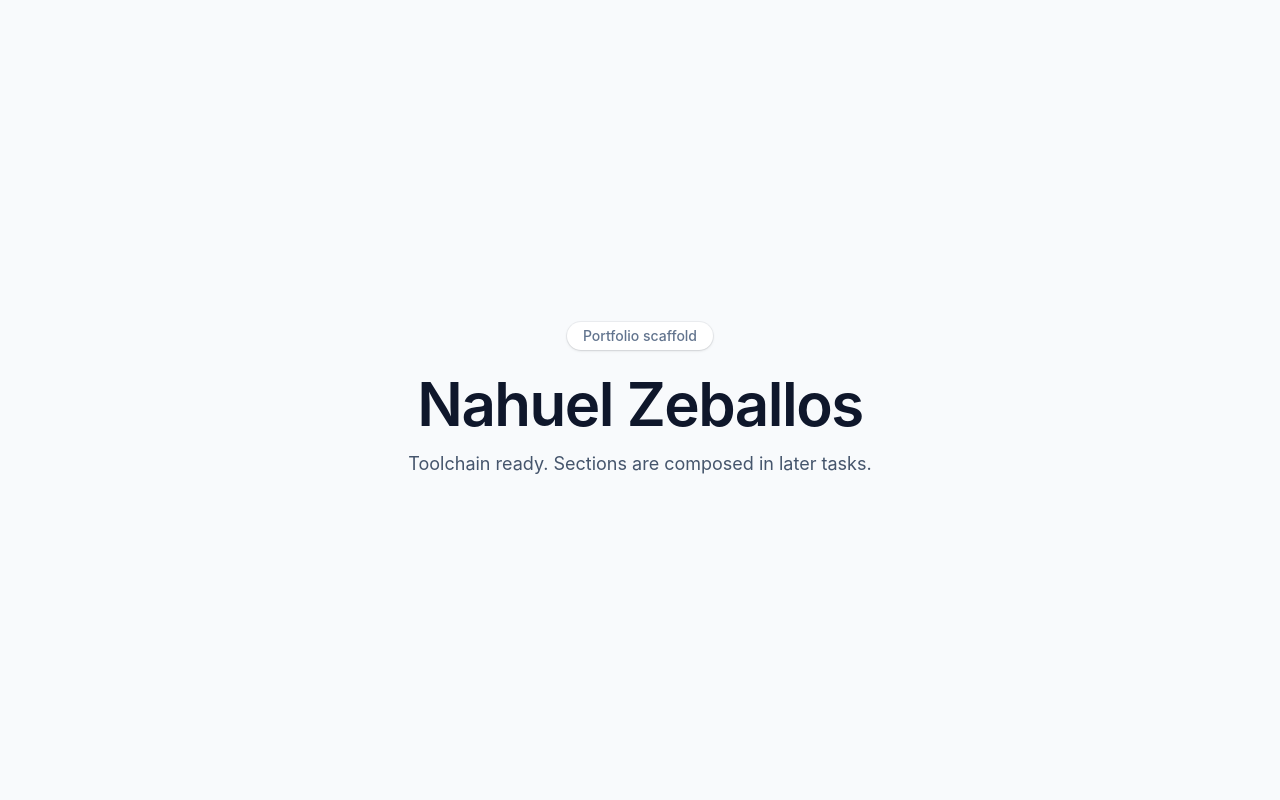
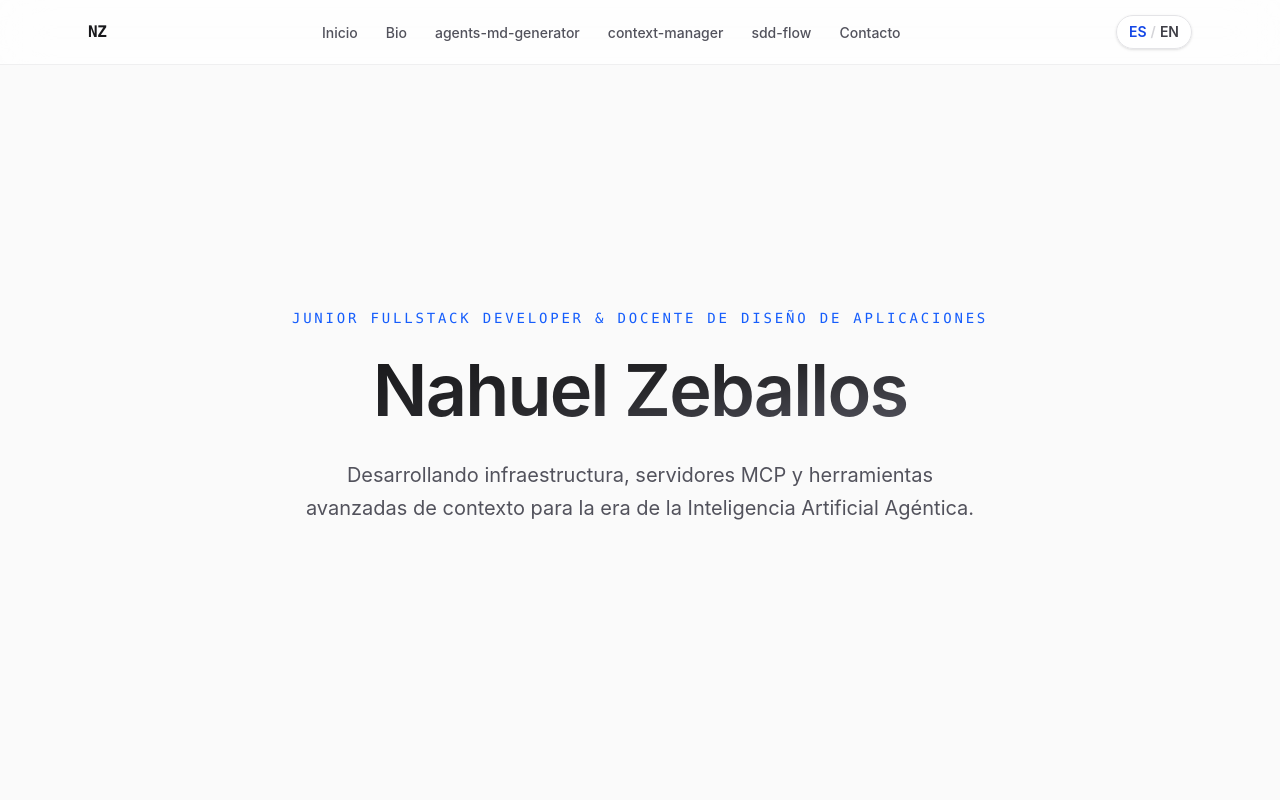
Before and after one commit to nushey/portfolio, a React (Vite) app: page / in a window 1280 px wide. Shown: the top 800 px of the page. Built offline with nearby package versions, Linux system fonts and the light colour scheme.

Commit message:
feat(portfolio-site): compose app and add page metadata

```diff
--- a/index.html
+++ b/index.html
@@ -3,7 +3,35 @@
   <head>
     <meta charset="UTF-8" />
     <meta name="viewport" content="width=device-width, initial-scale=1.0" />
-    <title>Nahuel Zeballos — Portfolio</title>
+
+    <link rel="icon" type="image/svg+xml" href="/favicon.svg" />
+    <meta name="theme-color" content="#fafafa" />
+
+    <title>Nahuel Zeballos — Junior Fullstack Developer</title>
+    <meta
+      name="description"
+      content="Nahuel Zeballos — Junior Fullstack Developer and Diseño de Aplicaciones instructor building MCP servers and context tooling for the agentic-AI era."
+    />
+
+    <!-- Canonical URL. Placeholder Vercel domain — update once the live *.vercel.app URL is assigned. -->
+    <link rel="canonical" href="https://portfolio-nushey.vercel.app/" />
+
+    <!-- Open Graph -->
+    <meta property="og:type" content="website" />
+    <meta property="og:title" content="Nahuel Zeballos — Junior Fullstack Developer" />
+    <meta
+      property="og:description"
+      content="Junior Fullstack Developer and Diseño de Aplicaciones instructor building MCP servers and context tooling for the agentic-AI era."
+    />
+    <meta property="og:url" content="https://portfolio-nushey.vercel.app/" />
+
+    <!-- Twitter -->
+    <meta name="twitter:card" content="summary_large_image" />
+    <meta name="twitter:title" content="Nahuel Zeballos — Junior Fullstack Developer" />
+    <meta
+      name="twitter:description"
+      content="Junior Fullstack Developer and Diseño de Aplicaciones instructor building MCP servers and context tooling for the agentic-AI era."
+    />
   </head>
   <body>
     <div id="root"></div>
--- a/src/App.jsx
+++ b/src/App.jsx
@@ -1,17 +1,34 @@
+import Navbar from './components/Navbar.jsx'
+import Hero from './components/Hero.jsx'
+import Bio from './components/Bio.jsx'
+import ProjectSection from './components/ProjectSection.jsx'
+import Contact from './components/Contact.jsx'
+import { projects } from './data/projects.js'
+
+// Composition root. Renders the fixed Navbar, then the page sections in order.
+// The three project blocks are driven from the single `projects` data array
+// (never hardcoded). A decorative, fixed background wash gives the translucent
+// glass cards something to read against; it is aria-hidden and purely visual.
+// `<main>` carries top padding so content clears the fixed h-16 navbar (anchored
+// jumps are additionally handled by the global `section { scroll-margin-top }`).
 export default function App() {
   return (
-    <main className="min-h-dvh bg-slate-50 text-slate-900">
-      <section className="mx-auto flex min-h-dvh max-w-6xl flex-col items-center justify-center px-6 text-center">
-        <p className="rounded-full bg-white px-4 py-1 text-sm font-medium text-slate-500 shadow-sm ring-1 ring-slate-900/5">
-          Portfolio scaffold
-        </p>
-        <h1 className="mt-6 text-5xl font-semibold tracking-tight text-slate-900 sm:text-6xl">
-          Nahuel Zeballos
-        </h1>
-        <p className="mt-4 max-w-xl text-lg text-slate-600">
-          Toolchain ready. Sections are composed in later tasks.
-        </p>
-      </section>
-    </main>
+    <div className="relative min-h-dvh bg-zinc-50 text-zinc-900">
+      <div
+        aria-hidden="true"
+        className="pointer-events-none fixed inset-0 -z-10 bg-[radial-gradient(60rem_60rem_at_70%_-10%,theme(colors.blue.100/.55),transparent_60%),radial-gradient(50rem_50rem_at_10%_10%,theme(colors.zinc.200/.5),transparent_55%)]"
+      />
+
+      <Navbar />
+
+      <main className="pt-16">
+        <Hero />
+        <Bio />
+        {projects.map((project) => (
+          <ProjectSection key={project.id} project={project} />
+        ))}
+        <Contact />
+      </main>
+    </div>
   )
 }
```
Also changed, not shown: public/favicon.svg (added).
